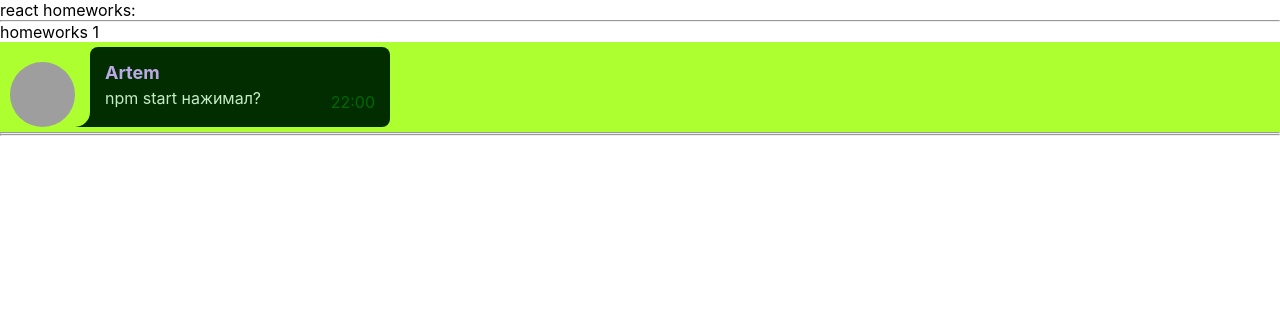
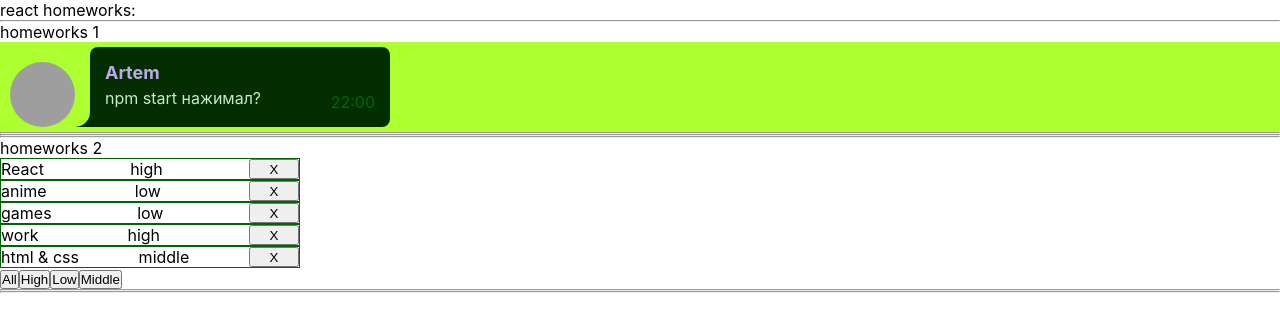
Before and after one commit to PolinSe/homeworks, a React (Create React App) app: page / in a window 1280 px wide. Shown: the top 332 px of the page. Built offline with nearby package versions, Linux system fonts and the light colour scheme; grey boxes are pictures that could not be loaded.

Commit message:
feat: pass hw2 tests

```diff
--- a/src/p1-main/m1-ui/u1-app/App.tsx
+++ b/src/p1-main/m1-ui/u1-app/App.tsx
@@ -1,13 +1,14 @@
 import React from 'react'
 import s from './App.module.css'
 import HW1 from '../../../p2-homeworks/h1/HW1'
+import HW2 from '../../../p2-homeworks/h2/HW2';
 
 function App() {
     return (
         <div className={s.App}>
             <div>react homeworks:</div>
             <HW1/>
-            {/*<HW2/>*/}
+            <HW2/>
             {/*<HW3/>*/}
             {/*<HW4/>*/}
             {/*<HW5/>*/}
--- /dev/null
+++ b/src/p2-homeworks/h2/Affair.module.css
@@ -0,0 +1,12 @@
+.container {
+    display: flex;
+    gap: 15px;
+    justify-content: space-between;
+    width: 300px;
+    border: 1px solid darkgreen;
+
+}
+
+.button {
+    width: 50px;
+}
--- a/src/p2-homeworks/h2/Affair.tsx
+++ b/src/p2-homeworks/h2/Affair.tsx
@@ -1,19 +1,21 @@
 import React from 'react'
-
+import {AffairType} from './HW2';
+import s from './Affair.module.css'
 type AffairPropsType = {
     // key не нужно типизировать
-    affair: any // need to fix any
-    deleteAffairCallback: any // need to fix any
+    affair: AffairType // need to fix any
+    deleteAffairCallback: (_id: number) => void // need to fix any
 }
 
 function Affair(props: AffairPropsType) {
-    const deleteCallback = () => {}// need to fix
+    // const deleteCallback = () => {}// need to fix
 
     return (
-        <div>
-            // show some text
+        <div className={s.container} key={props.affair._id}>
+            <span>{props.affair.name}</span>
+            <span>{props.affair.priority}</span>
 
-            <button onClick={deleteCallback}>X</button>
+            <button className={s.button} onClick={() => props.deleteAffairCallback(props.affair._id)}>X</button>
         </div>
     )
 }
--- a/src/p2-homeworks/h2/Affairs.tsx
+++ b/src/p2-homeworks/h2/Affairs.tsx
@@ -1,11 +1,11 @@
 import React from 'react'
 import Affair from './Affair'
-import {AffairType} from './HW2'
+import {AffairType, filterAffairs, FilterType} from './HW2'
 
 type AffairsPropsType = { // need to fix any
-    data: any
-    setFilter: any
-    deleteAffairCallback: any
+    data: Array<AffairType>
+    setFilter: (filter: FilterType) => void
+    deleteAffairCallback: (_id: number) => void
 }
 
 function Affairs(props: AffairsPropsType) {
@@ -13,24 +13,18 @@
         <Affair // should work
             key={a._id} // кеи ОБЯЗАТЕЛЬНЫ в 99% - так что лучше их писать всегда при создании компонент в мапе
             affair={a}
-            deleteAffairCallback={props.deleteAffairCallback}
+            deleteAffairCallback={() => props.deleteAffairCallback(a._id)}
         />
     ))
-
-    const setAll = () => {} // need to fix
-    const setHigh = () => {}
-    const setMiddle = () => {}
-    const setLow = () => {}
 
     return (
         <div>
 
             {mappedAffairs}
-
-            <button onClick={setAll}>All</button>
-            <button onClick={setHigh}>High</button>
-            <button onClick={setMiddle}>Middle</button>
-            <button onClick={setLow}>Low</button>
+            <button onClick={() => props.setFilter('all')}>All</button>
+            <button onClick={() => props.setFilter('high')}>High</button>
+            <button onClick={() => props.setFilter('low')}>Low</button>
+            <button onClick={() => props.setFilter('middle')}>Middle</button>
         </div>
     )
 }
--- a/src/p2-homeworks/h2/HW2.tsx
+++ b/src/p2-homeworks/h2/HW2.tsx
@@ -2,12 +2,16 @@
 import Affairs from './Affairs'
 
 // types
-export type AffairPriorityType = any // need to fix any
-export type AffairType = any // need to fix any
+export type AffairPriorityType = 'high' | 'low' | 'middle'
+export type AffairType = {
+    _id: number
+    name: string
+    priority: AffairPriorityType
+}
 export type FilterType = 'all' | AffairPriorityType
 
 // constants
-const defaultAffairs: any = [ // need to fix any
+const defaultAffairs: Array<AffairType> = [
     {_id: 1, name: 'React', priority: 'high'},
     {_id: 2, name: 'anime', priority: 'low'},
     {_id: 3, name: 'games', priority: 'low'},
@@ -16,20 +20,22 @@
 ]
 
 // pure helper functions
-export const filterAffairs = (affairs: any, filter: any): any => { // need to fix any
-    if (filter === 'all') return affairs
-    else return // need to fix
+export const filterAffairs = (affairs: Array<AffairType>, filter: FilterType): Array<AffairType> => {
+    if (filter === 'middle') return affairs.filter(el => el.priority === 'middle')
+    else if (filter === 'high') return affairs.filter(el => el.priority === 'high')
+    else if (filter === 'low') return affairs.filter(el => el.priority === 'low')
+    else return affairs
 }
-export const deleteAffair = (affairs: any, _id: any): any => { // need to fix any
-    return // need to fix
+export const deleteAffair = (affairs: Array<AffairType>, _id: number): Array<AffairType> => {
+    return affairs.filter(el => el._id !== _id)
 }
 
 function HW2() {
-    const [affairs, setAffairs] = useState<any>(defaultAffairs) // need to fix any
+    const [affairs, setAffairs] = useState<Array<AffairType>>(defaultAffairs)
     const [filter, setFilter] = useState<FilterType>('all')
 
     const filteredAffairs = filterAffairs(affairs, filter)
-    const deleteAffairCallback = (_id: any) => setAffairs(deleteAffair(affairs, _id)) // need to fix any
+    const deleteAffairCallback = (_id: number) => setAffairs(deleteAffair(affairs, _id))
 
     return (
         <div>
```
